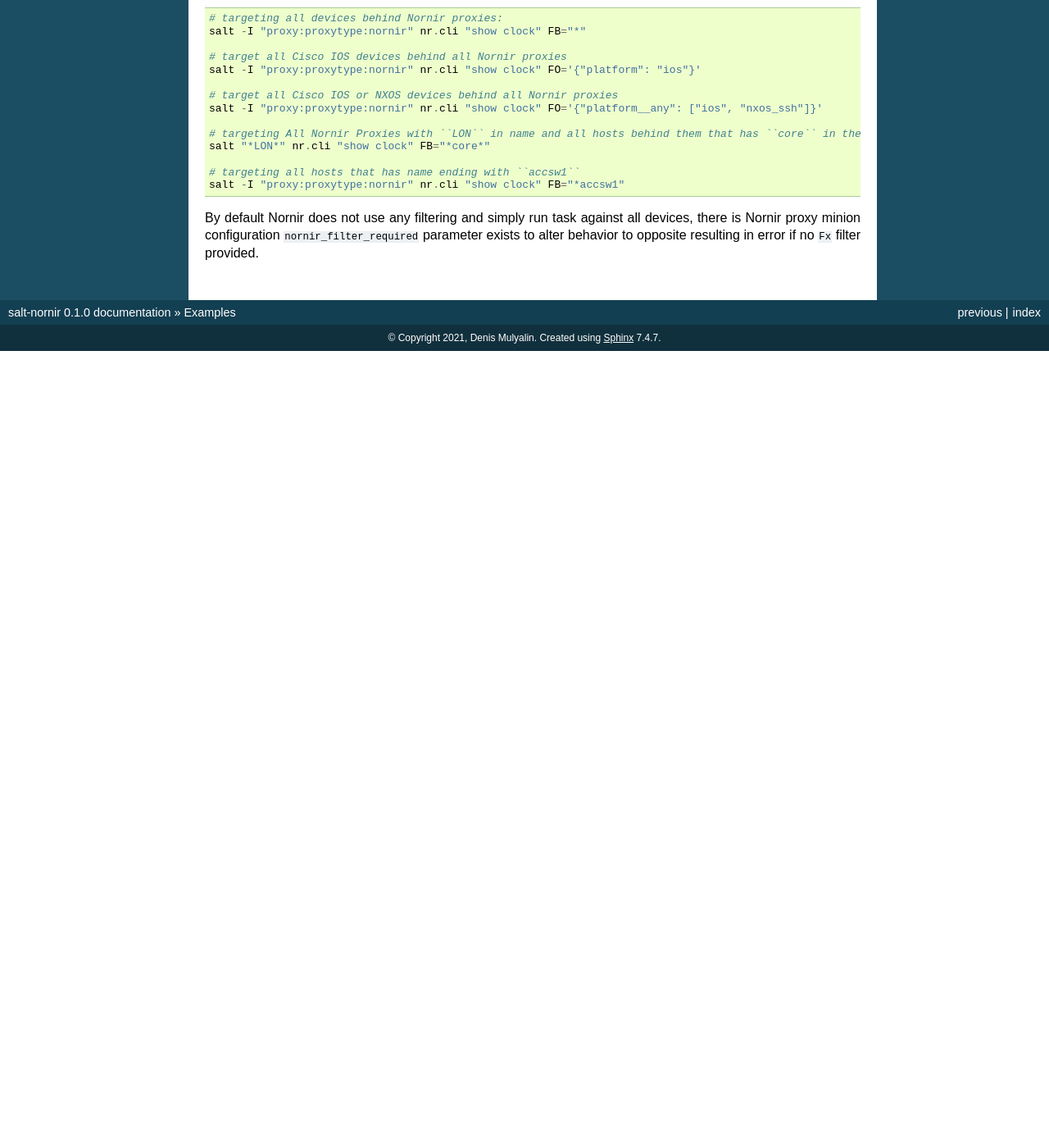
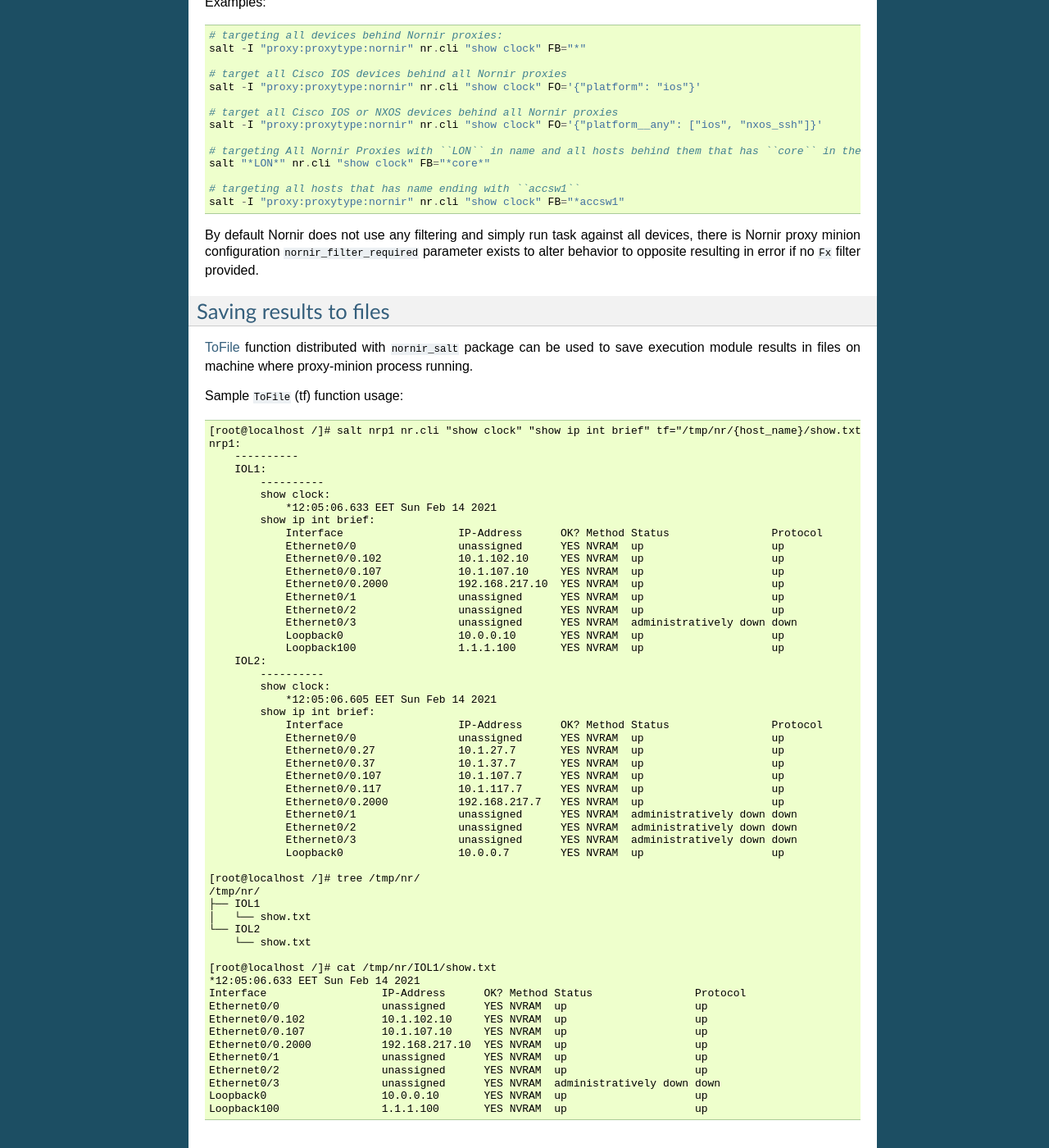
Before and after one commit to dmulyalin/salt-nornir, a Sphinx documentation site: the page built from docs/source/Examples.rst, in a window 1280 px wide and 1400 px high, scrolled down 8272 px. Shown: the whole window at 82% size. Built offline with Sphinx 7.4.7, drawn with Linux system fonts in a browser that asks for light colours; before the commit the page ends 8700 px from its top, so only the background shows below that; some of the changed text lies outside the part shown.

Commit message:
added docs on how it fits

```diff
--- a/docs/source/Examples.rst
+++ b/docs/source/Examples.rst
@@ -507,3 +507,67 @@ Examples::
 By default Nornir does not use any filtering and simply run task against all devices,
 there is Nornir proxy minion configuration ``nornir_filter_required`` parameter exists
 to alter behavior to opposite resulting in error if no ``Fx`` filter provided.
+
+Saving results to files
+=======================
+
+`ToFile <https://nornir-salt.readthedocs.io/en/latest/Functions.html#tofile>`_ function
+distributed with ``nornir_salt`` package can be used to save execution module results in
+files on machine where proxy-minion process running.
+
+Sample ``ToFile`` (tf) function usage::
+
+    [root@localhost /]# salt nrp1 nr.cli "show clock" "show ip int brief" tf="/tmp/nr/{host_name}/show.txt" tf_per_host=True
+    nrp1:
+        ----------
+        IOL1:
+            ----------
+            show clock:
+                *12:05:06.633 EET Sun Feb 14 2021
+            show ip int brief:
+                Interface                  IP-Address      OK? Method Status                Protocol
+                Ethernet0/0                unassigned      YES NVRAM  up                    up
+                Ethernet0/0.102            10.1.102.10     YES NVRAM  up                    up
+                Ethernet0/0.107            10.1.107.10     YES NVRAM  up                    up
+                Ethernet0/0.2000           192.168.217.10  YES NVRAM  up                    up
+                Ethernet0/1                unassigned      YES NVRAM  up                    up
+                Ethernet0/2                unassigned      YES NVRAM  up                    up
+                Ethernet0/3                unassigned      YES NVRAM  administratively down down
+                Loopback0                  10.0.0.10       YES NVRAM  up                    up
+                Loopback100                1.1.1.100       YES NVRAM  up                    up
+        IOL2:
+            ----------
+            show clock:
+                *12:05:06.605 EET Sun Feb 14 2021
+            show ip int brief:
+                Interface                  IP-Address      OK? Method Status                Protocol
+                Ethernet0/0                unassigned      YES NVRAM  up                    up
+                Ethernet0/0.27             10.1.27.7       YES NVRAM  up                    up
+                Ethernet0/0.37             10.1.37.7       YES NVRAM  up                    up
+                Ethernet0/0.107            10.1.107.7      YES NVRAM  up                    up
+                Ethernet0/0.117            10.1.117.7      YES NVRAM  up                    up
+                Ethernet0/0.2000           192.168.217.7   YES NVRAM  up                    up
+                Ethernet0/1                unassigned      YES NVRAM  administratively down down
+                Ethernet0/2                unassigned      YES NVRAM  administratively down down
+                Ethernet0/3                unassigned      YES NVRAM  administratively down down
+                Loopback0                  10.0.0.7        YES NVRAM  up                    up
+
+    [root@localhost /]# tree /tmp/nr/
+    /tmp/nr/
+    ├── IOL1
+    │   └── show.txt
+    └── IOL2
+        └── show.txt
+
+    [root@localhost /]# cat /tmp/nr/IOL1/show.txt
+    *12:05:06.633 EET Sun Feb 14 2021
+    Interface                  IP-Address      OK? Method Status                Protocol
+    Ethernet0/0                unassigned      YES NVRAM  up                    up
+    Ethernet0/0.102            10.1.102.10     YES NVRAM  up                    up
+    Ethernet0/0.107            10.1.107.10     YES NVRAM  up                    up
+    Ethernet0/0.2000           192.168.217.10  YES NVRAM  up                    up
+    Ethernet0/1                unassigned      YES NVRAM  up                    up
+    Ethernet0/2                unassigned      YES NVRAM  up                    up
+    Ethernet0/3                unassigned      YES NVRAM  administratively down down
+    Loopback0                  10.0.0.10       YES NVRAM  up                    up
+    Loopback100                1.1.1.100       YES NVRAM  up                    up
```
Also changed, not shown: docs/source/Overview.rst (+27 -2 lines), docs/source/_images/how_it_fits.png (added), 3 other files.
